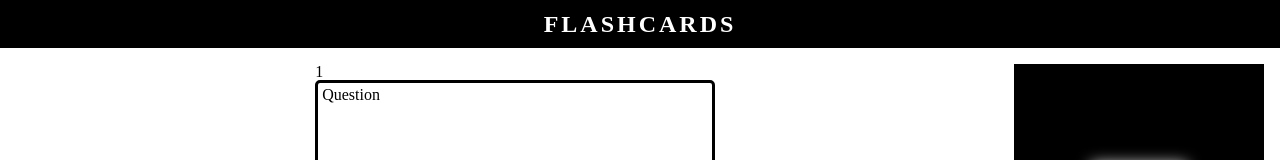
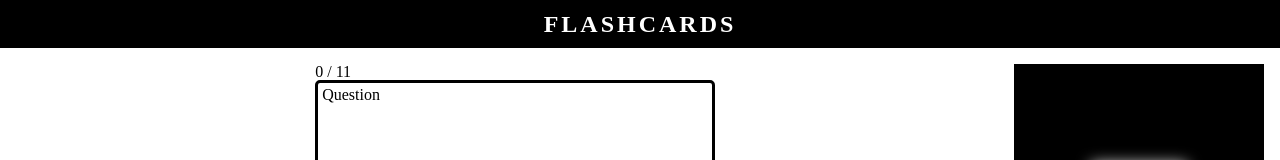
Before and after one commit to munrhalls/Oxus-Flashcards, a React (Create React App) app: page / in a window 1280 px wide. Shown: the top 160 px of the page. Built offline with nearby package versions, Linux system fonts and the light colour scheme.

Commit message:
review count

```diff
--- a/src/Flashcards/Flashcards.js
+++ b/src/Flashcards/Flashcards.js
@@ -6,6 +6,7 @@ import { dblClick } from "@testing-library/user-event/dist/click";
 
 export const Flashcards = ({ sortedFlashcards, updateFlashcard }) => {
   const [difficulty, setDifficulty] = useState(3);
+  const [reviewCount, setReviewCount] = useState(0);
   const levels = ["pass", "easy", "medium", "hard"];
   function putAwayCard() {
     let wasFirst = sortedFlashcards[0];
@@ -14,6 +15,7 @@ export const Flashcards = ({ sortedFlashcards, updateFlashcard }) => {
       sortedFlashcards.filter((card) => card.difficulty === difficulty)
         .length || 1;
     updateFlashcard(wasFirst);
+    setReviewCount(() => reviewCount + 1);
   }
 
   function updateDifficulty(e) {
@@ -22,7 +24,9 @@ export const Flashcards = ({ sortedFlashcards, updateFlashcard }) => {
   return (
     <div className="Flashcards">
       <div key={uuidv4()}>
-        <div className="Flashcard__number">{sortedFlashcards[0].orderNum}</div>
+        <div className="Flashcard__number">
+          {reviewCount} / {sortedFlashcards.length}
+        </div>
         <Flashcard key={uuidv4()} flashcard={sortedFlashcards[0]} />
       </div>
       <div className="Flashcards__btns">
```
